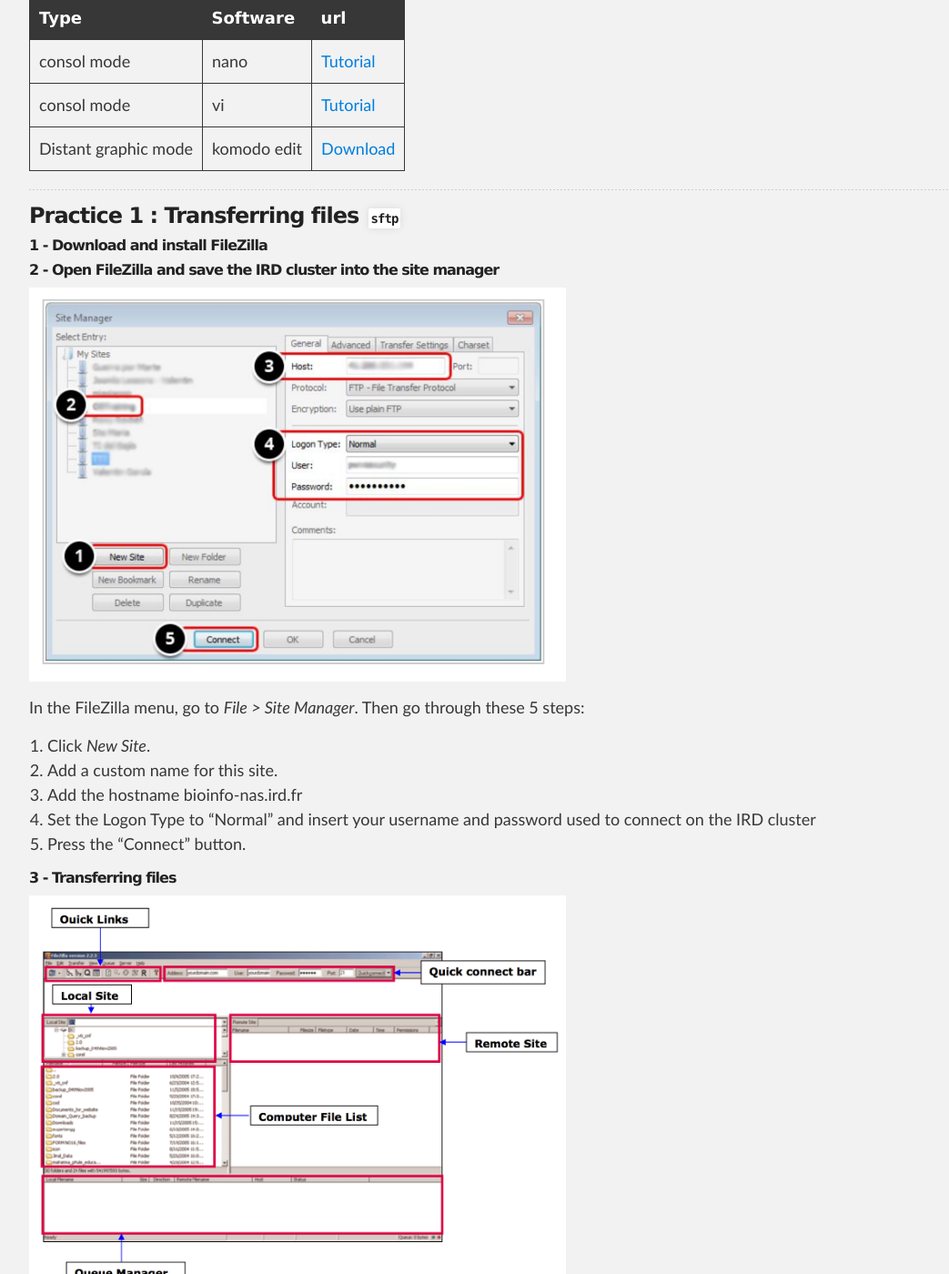
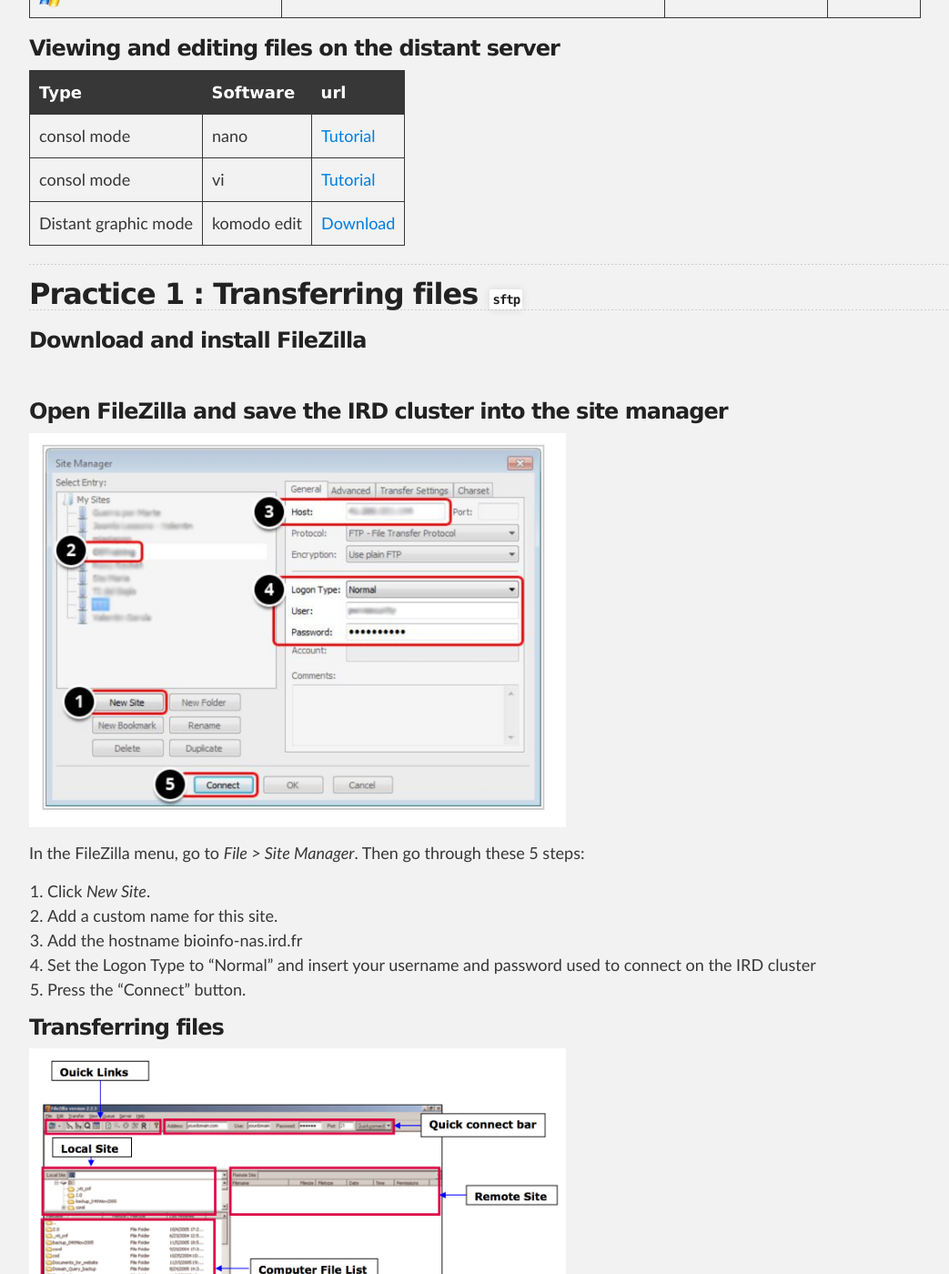
Before and after one commit to SouthGreenPlatform/trainings, a Jekyll site: the page built from _pages/linux/linuxPractice.md, in a window 1280 px wide and 1400 px high, scrolled down 1218 px. Shown: the whole window at 91% size, without its empty margins (18-1061 px from the left). Built offline with Jekyll 4.4.1, drawn with Linux system fonts in a browser that asks for light colours; nearby versions of some CDN libraries.

Commit message:
Update linuxPractice.md

```diff
--- a/_pages/linux/linuxPractice.md
+++ b/_pages/linux/linuxPractice.md
@@ -8,14 +8,14 @@
 
 Authors: christine Dubreuil
 
-### Learning outcomes
+## Learning outcomes
 
-### Date
+## Date
 26/02/2018
 
 -----------------------
 
-### Summary
+## Summary
 
 <!-- TOC depthFrom:2 depthTo:2 withLinks:1 updateOnSave:1 orderedList:0 -->
 - [Preambule: Softwares to install before connecting to a distant linux server ](#preambule)
@@ -30,22 +30,22 @@
 -----------------------
 
 <a name="preambule"></a>
-### Preambule
+## Preambule
 
-* Getting connected to a Linux servers from Windows with SSH (Secure Shell) protocol
+#### Getting connected to a Linux servers from Windows with SSH (Secure Shell) protocol
 
 | Platform | Software  | Description | url |
 | :------------- | :------------- | :------------- | :------------- |
 | <img width="10%" class="img-responsive" src="{{ site.url }}/images/tpLinux/osWin.png"/>| putty | Putty allows to  connect to a Linux server from a Windows workstation.   | [Download](https://www.chiark.greenend.org.uk/~sgtatham/putty/latest.html)|
 | <img width="10%" class="img-responsive" src="{{ site.url }}/images/tpLinux/osWin.png"/> | mobaXterm |an enhanced terminal for Windows with an X11 server and a tabbed SSH client | [more](https://mobaxterm.mobatek.net/) |
 
-* Transferring and copying files from your computer to a Linux servers with SFTP (SSH File Transfer Protocol) protocol
+### Transferring and copying files from your computer to a Linux servers with SFTP (SSH File Transfer Protocol) protocol
 
 | Platform | Software  | Description | url |
 | :------------- | :------------- | :------------- | :------------- |
 | <img width="10%" class="img-responsive" src="{{ site.url }}/images/tpLinux/osApple.png"/> <img width="10%" class="img-responsive" src="{{ site.url }}/images/tpLinux/osLinux.png"/> <img width="10%" class="img-responsive" src="{{ site.url }}/images/tpLinux/osWin.png"/>| <img width="10%" class="img-responsive" src="{{ site.url }}/images/tpLinux/filezilla.png"/> filezilla |  FTP and SFTP client  | [Download](http://filezilla.fr/telechargements/)  |
 
-* Viewing and editing files on the distant server
+### Viewing and editing files on the distant server
 
 | Type | Software  | url |
 | :------------- | :------------- | :------------- |
@@ -57,28 +57,28 @@
 -----------------------
 
 <a name="practice-1"></a>
-### Practice 1 : Transferring files `sftp`
+## Practice 1 : Transferring files `sftp`
 
-###### 1 - Download and install FileZilla
-
-###### 2 - Open FileZilla and save the IRD cluster into the site manager
+### Download and install FileZilla
+<br />
+### Open FileZilla and save the IRD cluster into the site manager
 
 <img width="50%" class="img-responsive" src="{{ site.url }}/images/tpLinux/tp-filezilla1.png"/>
 
 In the FileZilla menu, go to _File > Site Manager_. Then go through these 5 steps:
 
-   1. Click _New Site_.
-   2. Add a custom name for this site.
-   3. Add the hostname bioinfo-nas.ird.fr
-   4. Set the Logon Type to "Normal" and insert your username and password used to connect on the IRD cluster
-   5. Press the "Connect" button.
+1. Click _New Site_.
+2. Add a custom name for this site.
+3. Add the hostname bioinfo-nas.ird.fr
+4. Set the Logon Type to "Normal" and insert your username and password used to connect on the IRD cluster
+5. Press the "Connect" button.
 
-###### 3 - Transferring files
+### Transferring files
 
 <img width="50%" class="img-responsive" src="{{ site.url }}/images/tpLinux/tp-filezilla2.png"/>
 
-   1. From your computer to IRD cluster
-   2. From the cluster to your computer
+1. From your computer to IRD cluster
+2. From the cluster to your computer
 
 
 -----------------------
```
